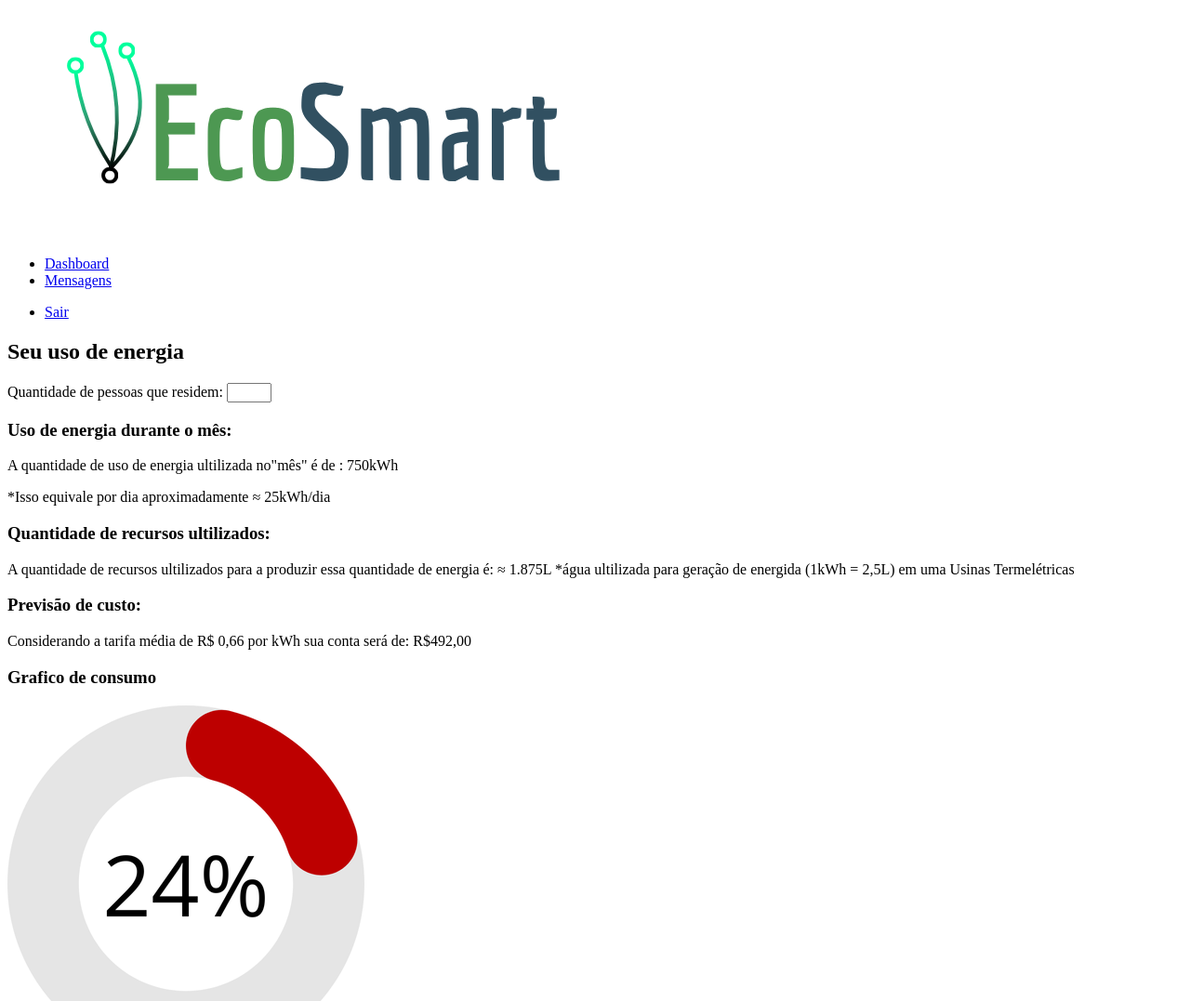
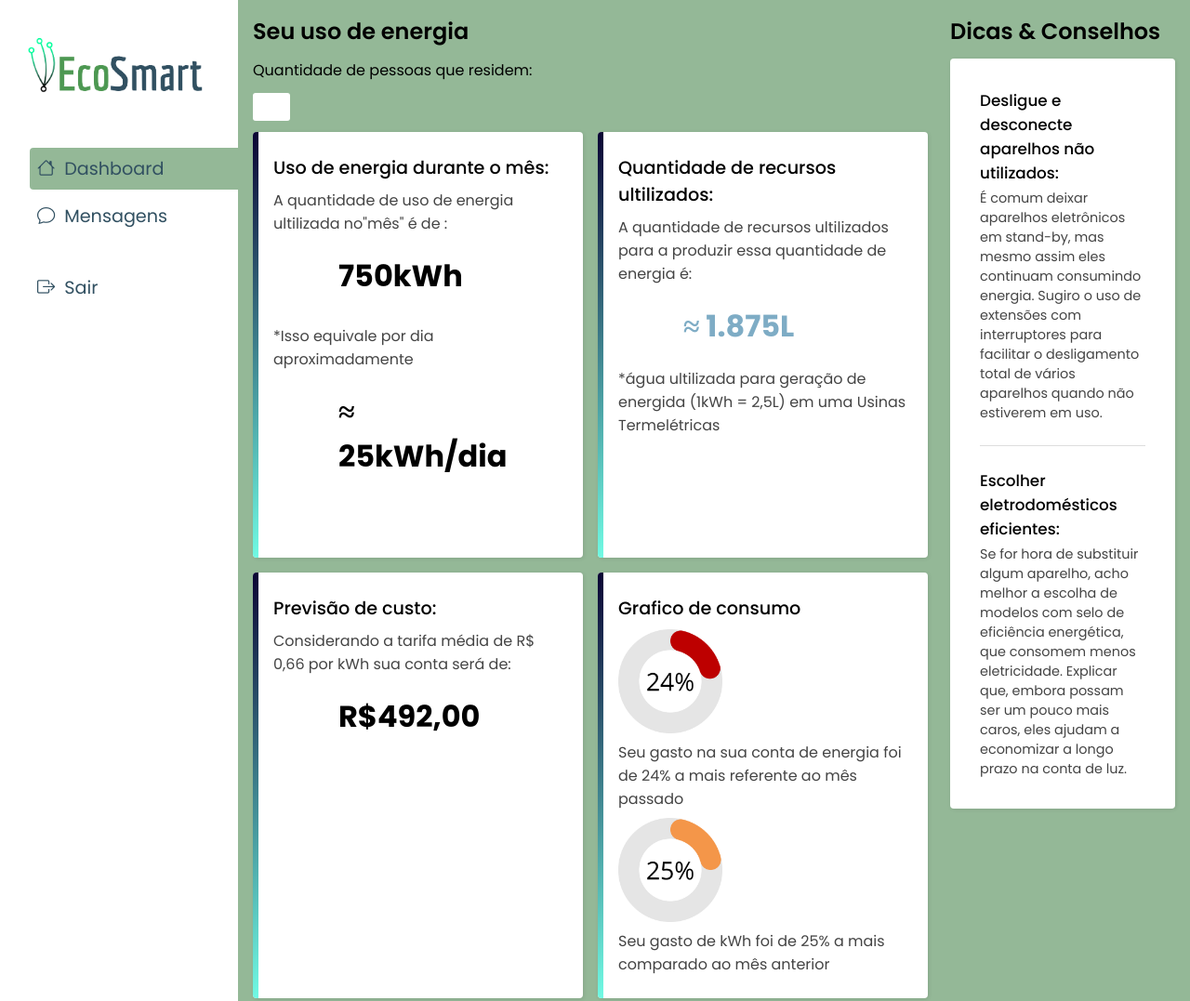
Before and after one commit to GSTeamBGA/Gs_1_semestre, a plain HTML site: page html/dashbord.html in a window 1280 px wide. Shown: the top 1077 px of the page at 93% size. Drawn offline with nearby package versions, Linux system fonts and the light colour scheme.

Commit message:
Apenas referenciando o css no dashboard.

```diff
--- a/html/dashbord.html
+++ b/html/dashbord.html
@@ -3,6 +3,7 @@
 <head>
     <meta charset="UTF-8">
     <meta name="viewport" content="width=device-width, initial-scale=1.0">
+    <link rel="stylesheet" href="../css/dashstyle.css">
     <title>Dashbord</title>
 </head>
 <body>
```
